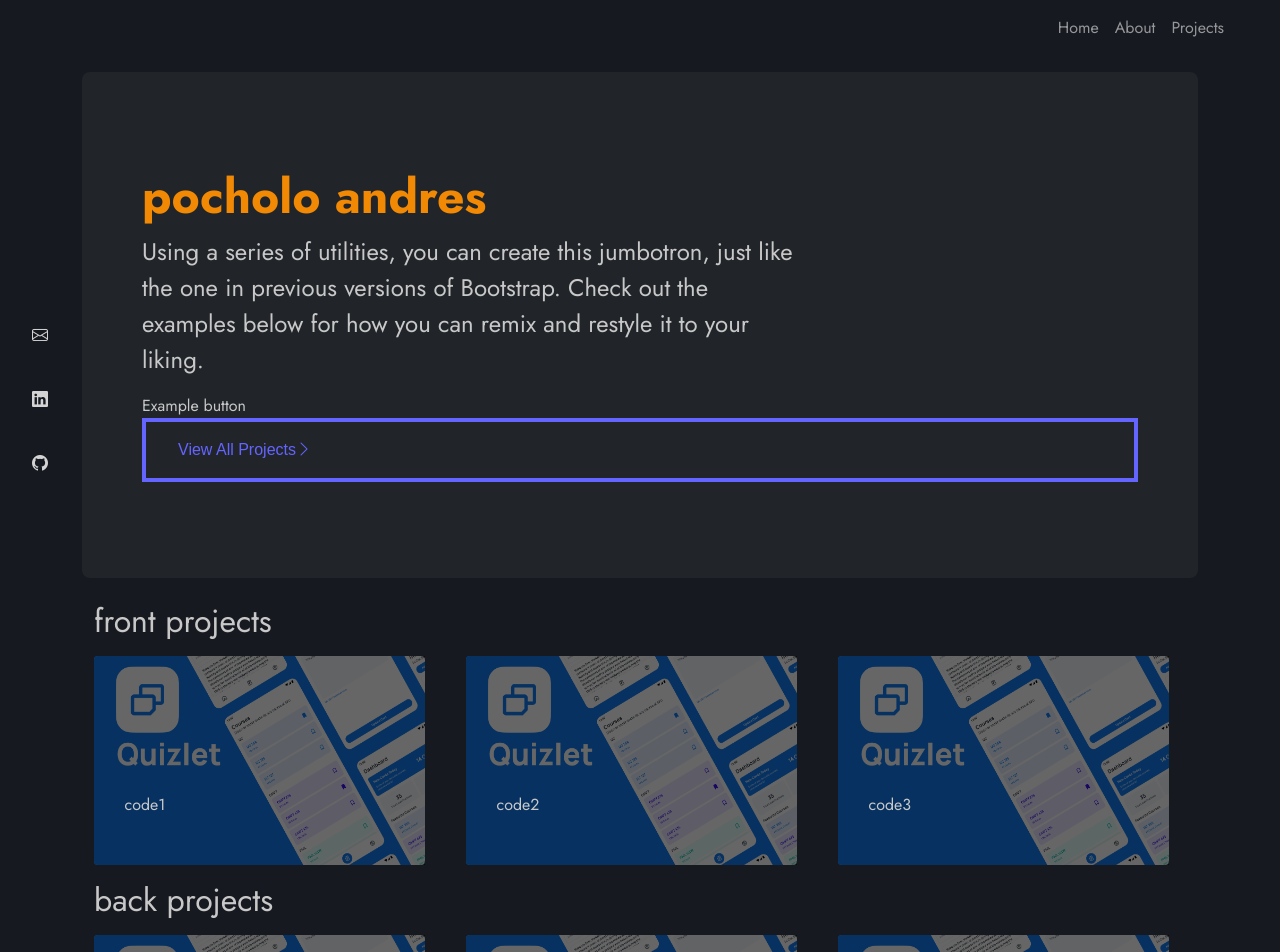
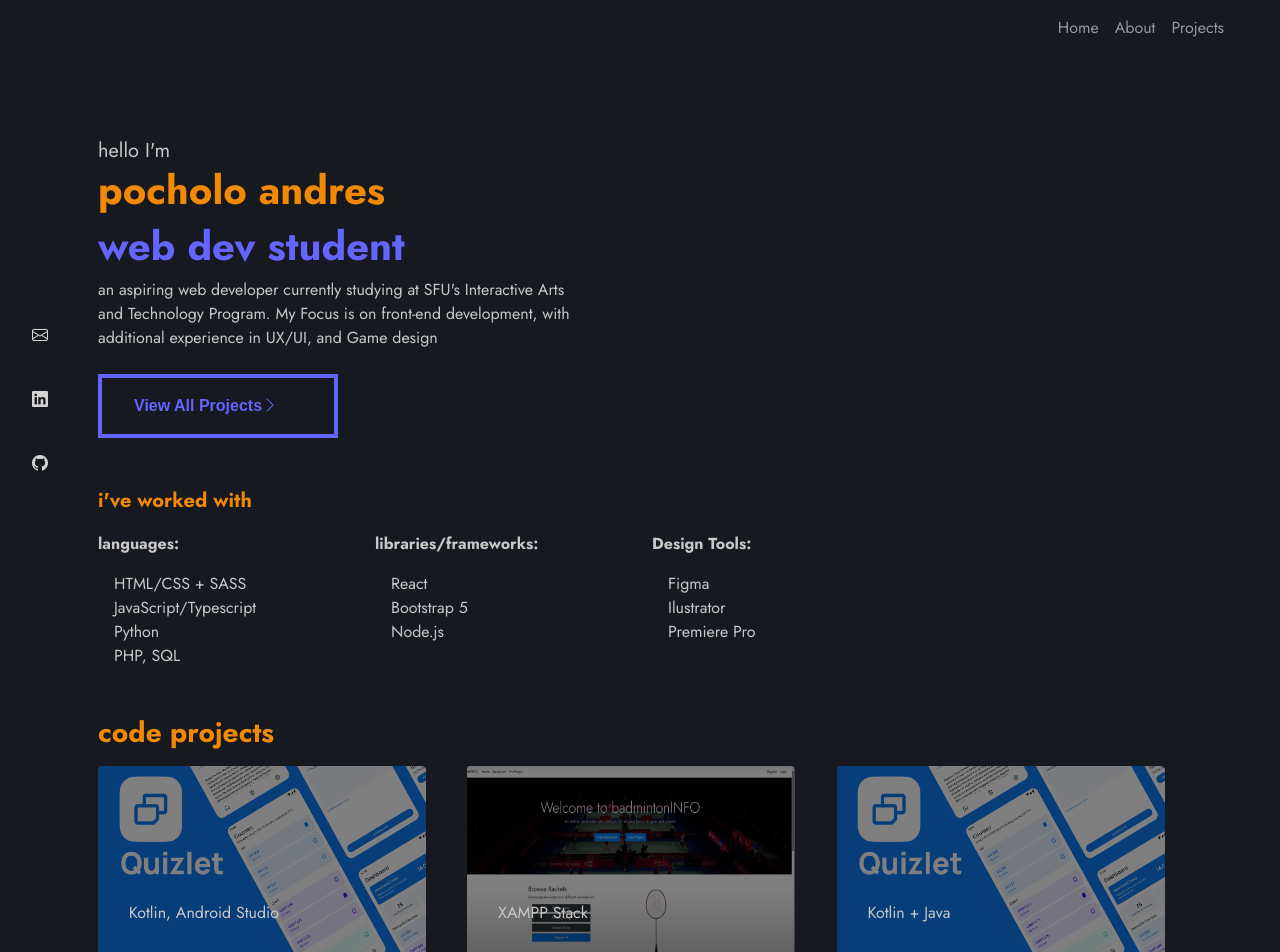
Before and after one commit to sleepsim/portfolio, a React (Vite) app: page / in a window 1280 px wide. Shown: the top 952 px of the page. Built offline with nearby package versions, Linux system fonts and the light colour scheme.

Commit message:
v1 functionality

```diff
--- a/src/components/elements/Jumbotron.tsx
+++ b/src/components/elements/Jumbotron.tsx
@@ -1,22 +1,57 @@
+const Languages: string[] = [
+  "HTML/CSS + SASS",
+  "JavaScript/Typescript",
+  "Python",
+  "PHP, SQL",
+];
+const Libraries: string[] = ["React", "Bootstrap 5", "Node.js"];
+const Design: string[] = ["Figma", "Ilustrator", "Premiere Pro"];
+
+function GenerateList(arr: string[], title: string) {
+  return (
+    <>
+      <p className="fs-6 fw-bold">{title}:</p>
+      <ul className="ps-3">
+        {arr.map((item) => (
+          <li>{item}</li>
+        ))}
+      </ul>
+    </>
+  );
+}
+
 export const Jumbotron = () => {
   return (
     <>
-      <div className="p-5 mb-4 bg-dark rounded-3">
-        <div className="container-fluid py-5">
-          <h1 className="display-5 fw-bold text-orange">pocholo andres</h1>
-          <p className="col-md-8 fs-4 text-w">
-            Using a series of utilities, you can create this jumbotron, just
-            like the one in previous versions of Bootstrap. Check out the
-            examples below for how you can remix and restyle it to your liking.
-          </p>
-          <div className="animated-button-purple">Example button</div>
-          <div className="animated-button-purple no-padding">
-            <a href="projects.html">
-              <span>
-                View All Projects<i className="bi bi-chevron-right"></i>
-              </span>
-            </a>
+      <div className="p-3 rounded-3 container sm">
+        <div className="row">
+          <div className="col-8 py-5">
+            <p className="fs-5 mb-0">hello I'm</p>
+            <h1 className="fw-bold text-orange">pocholo andres</h1>
+            <h1 className="fw-bold text-purple">web dev student</h1>
+            <p className="col-md-8 fs-6 text-w mb-4">
+              an aspiring web developer currently studying at SFU's Interactive
+              Arts and Technology Program. My Focus is on front-end development,
+              with additional experience in UX/UI, and Game design
+            </p>
+            <div className="animated-button-purple">
+              <a href="#projects">
+                <span className="fw-bold">
+                  View All Projects<i className="bi bi-chevron-right"></i>
+                </span>
+              </a>
+            </div>
           </div>
+          <div className="col-4 py-5"></div>
+        </div>
+
+        <div className="row">
+          <p className="fw-bold fs-5 text-orange">i've worked with</p>
+          <div className="col-3">{GenerateList(Languages, "languages")}</div>
+          <div className="col-3">
+            {GenerateList(Libraries, "libraries/frameworks")}
+          </div>
+          <div className="col-3">{GenerateList(Design, "Design Tools")}</div>
         </div>
       </div>
     </>
--- a/src/components/elements/ProjectTile.tsx
+++ b/src/components/elements/ProjectTile.tsx
@@ -3,17 +3,19 @@ import { Link } from "react-router-dom";
 interface Props {
   id: string;
   title: string;
+  lang: string;
   description: string;
   image: string;
 }
 
-export const ProjectTile = ({ id, title, description, image }: Props) => {
+export const ProjectTile = ({ id, title, description, image, lang }: Props) => {
   return (
+    <>
       <Link to={"/projects/" + id}>
         <div className="hover hover-1 mx-auto">
           <div className="hover-overlay"></div>
           <div className="hover-1-content hover-padding height-100">
-          <p className="hover-1-title my-0">{title}</p>
+            <p className="hover-1-title my-0">{lang}</p>
             <p className="hover-1-description my-0">
               <em>{description}</em>
             </p>
@@ -21,5 +23,7 @@ export const ProjectTile = ({ id, title, description, image }: Props) => {
           <img src={image} alt={title} className="img-fluid h-100" />
         </div>
       </Link>
+      <p className="mt-2 fs-5">{title}</p>
+    </>
   );
 };
--- a/src/components/elements/TileContainer.tsx
+++ b/src/components/elements/TileContainer.tsx
@@ -4,6 +4,7 @@ import ProjectsJson from "../../data/projects.json";
 let ProjectInfo: {
   id: string;
   title: string;
+  lang: string;
   description: string;
   image: string;
   featured: boolean;
@@ -26,6 +27,7 @@ const LoadProjects2 = (category: string) => {
         <ProjectTile
           id={project.id}
           title={project.title}
+          lang={project.lang}
           description={project.description}
           image={project.image}
         />
@@ -39,13 +41,11 @@ const LoadProjects2 = (category: string) => {
             <ProjectTile
               id={project.id}
               title={project.title}
+              lang={project.lang}
               description={project.description}
               image={project.image}
             />
           </div>
-          {/* <div className="col col-sm-4">
-            <p>Text here blah blah blah</p>
-          </div> */}
         </>
       )
     );
@@ -54,8 +54,8 @@ const LoadProjects2 = (category: string) => {
 
 const TileContainer = ({ category }: Props) => {
   return (
-    <div className="container">
-      <h2 className="mb-3">{category} projects</h2>
+    <div className="container p-3">
+      <h2 className="mb-3 fs-3 fw-bold text-orange">{category} projects</h2>
       <div className="row justify-content-center no-wrap my-3">
         {LoadProjects2(category)}
       </div>
--- a/src/components/pages/Home.tsx
+++ b/src/components/pages/Home.tsx
@@ -6,7 +6,7 @@ export const Home = () => {
     <>
       <Jumbotron />
       <section id="projects">
-        <TileContainer category="front" />
+        <TileContainer category="code" />
         <TileContainer category="back" />
       </section>
     </>
--- a/src/data/projects.json
+++ b/src/data/projects.json
@@ -1,34 +1,38 @@
 [
   {
     "id": "quizlet",
-    "title": "code1",
-    "description": "This is the description of project 1.",
+    "title": "SFU Quizlet",
+    "lang": "Kotlin, Android Studio",
+    "description": "Flashcards app specialized for SFU",
     "image": "src/assets/quizlet.png",
     "github": "https://github.com/user/project1",
-    "category": "front",
+    "category": "code",
     "featured": true
   },
   {
-    "id": "quizlet2",
-    "title": "code2",
-    "description": "This is the description of project 2.",
-    "image": "src/assets/quizlet.png",
+    "id": "badmintoninfo",
+    "title": "badmintonInfo",
+    "lang": "XAMPP Stack",
+    "description": "PHP website with MySQL database",
+    "image": "src/assets/badmintonInfo.png",
     "github": "https://github.com/user/project2",
-    "category": "front",
+    "category": "code",
     "featured": true
   },
   {
     "id": "quizlet3",
     "title": "code3",
+    "lang": "Kotlin + Java",
     "description": "This is the description of project 3.",
     "image": "src/assets/quizlet.png",
     "github": "https://github.com/user/project3",
-    "category": "front",
+    "category": "code",
     "featured": true
   },
   {
     "id": "quizlet3",
     "title": "design1",
+    "lang": "Kotlin + Java",
     "description": "This is the description of project 3.",
     "image": "src/assets/quizlet.png",
     "github": "https://github.com/user/project3",
@@ -38,6 +42,7 @@
   {
     "id": "quizlet6",
     "title": "design2",
+    "lang": "Kotlin + Java",
     "description": "This is the description of project 3.",
     "image": "src/assets/quizlet.png",
     "github": "https://github.com/user/project3",
@@ -47,6 +52,7 @@
   {
     "id": "quizlet7",
     "title": "design2",
+    "lang": "Kotlin + Java",
     "description": "This is the description of project 3.",
     "image": "src/assets/quizlet.png",
     "github": "https://github.com/user/project3",
--- a/src/scss/_animations.scss
+++ b/src/scss/_animations.scss
@@ -182,7 +182,7 @@
   .hover-overlay {
     width: 95%;
     position: absolute;
-    background: rgba(0, 0, 0, 0.6);
+    background: rgba(0, 0, 0, 0.5);
     transition: all 0.6s;
   }
   &:hover {
@@ -195,6 +195,10 @@
       left: 0;
       bottom: 2rem;
       background: rgba(0, 0, 0, 0.8);
+    }
+    .hover-1-title {
+      opacity: 1;
+      transform: none;
     }
     .hover-1-description {
       opacity: 1;
@@ -214,6 +218,11 @@
   z-index: 99;
   transition: all 0.6s;
 }
+// .hover-1-title {
+//   transform: translateY(0.5rem);
+//   transition: all 0.4s;
+//   opacity: 0;
+// }
 .hover-1-description {
   transform: translateY(0.5rem);
   transition: all 0.4s;
@@ -230,6 +239,7 @@
 
 //Buttons
 .animated-button-purple{
+  width: 15rem;
 	a{
 		display: block;
 
--- a/src/scss/_main.scss
+++ b/src/scss/_main.scss
@@ -25,3 +25,12 @@ body {
 .text-white{
   color: var(--white-accent);
 }
+
+ul{
+  list-style-type: none;
+}
+
+.project-line{
+  border-top: 0.5rem var(--purple-accent) solid;
+  border-radius: 3rem 1rem 0rem 2rem;
+}
--- a/src/scss/index.css
+++ b/src/scss/index.css
@@ -170,7 +170,7 @@
 .hover-1 .hover-overlay {
   width: 95%;
   position: absolute;
-  background: rgba(0, 0, 0, 0.6);
+  background: rgba(0, 0, 0, 0.5);
   transition: all 0.6s;
 }
 .hover-1:hover .hover-overlay {
@@ -182,6 +182,10 @@
   left: 0;
   bottom: 2rem;
   background: rgba(0, 0, 0, 0.8);
+}
+.hover-1:hover .hover-1-title {
+  opacity: 1;
+  transform: none;
 }
 .hover-1:hover .hover-1-description {
   opacity: 1;
@@ -213,6 +217,9 @@
   padding-right: 3rem;
 }
 
+.animated-button-purple {
+  width: 15rem;
+}
 .animated-button-purple a {
   display: block;
   padding-top: 1rem;
@@ -307,3 +314,12 @@ body {
 .text-white {
   color: var(--white-accent);
 }
+
+ul {
+  list-style-type: none;
+}
+
+.project-line {
+  border-top: 0.5rem var(--purple-accent) solid;
+  border-radius: 3rem 1rem 0rem 2rem;
+}
```
Also changed, not shown: src/assets/badmintonInfo.png (added), src/components/elements/Footer.tsx (added). Lines whose indentation alone changed are shown as unchanged.
